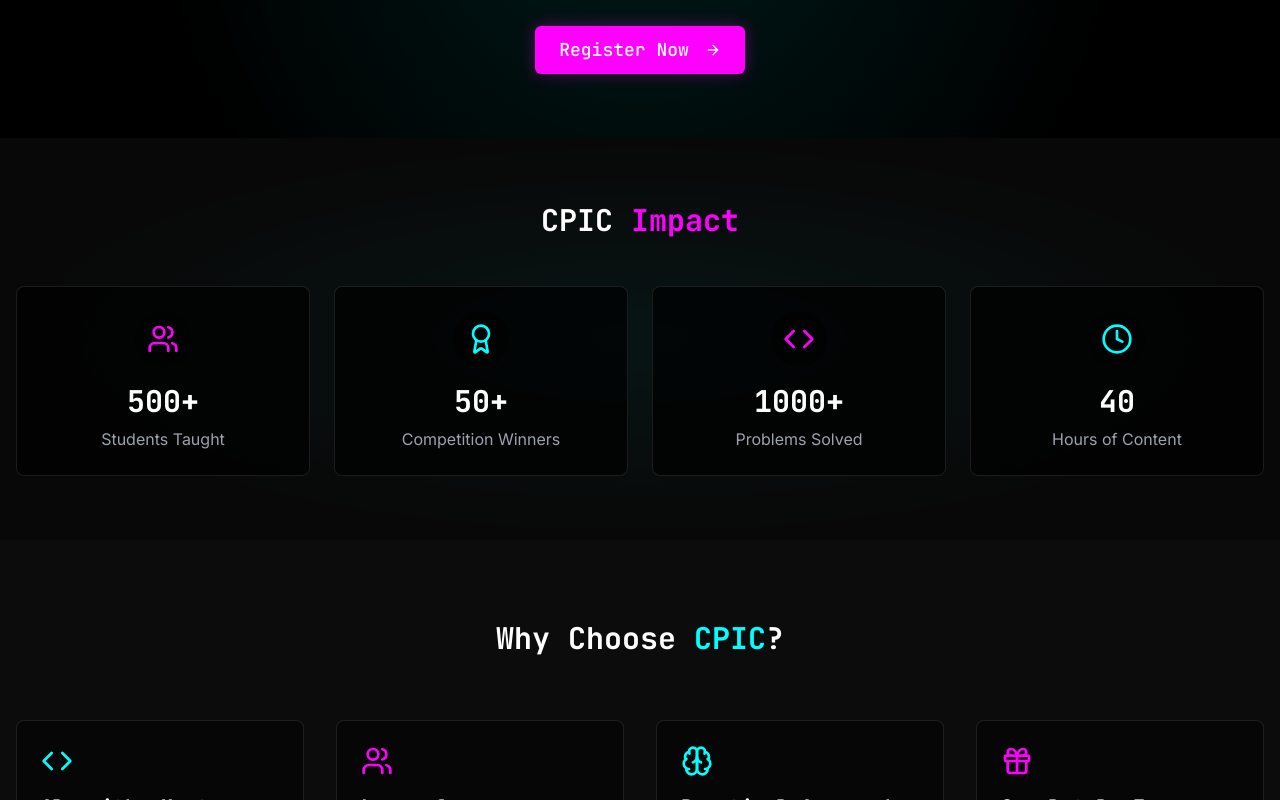
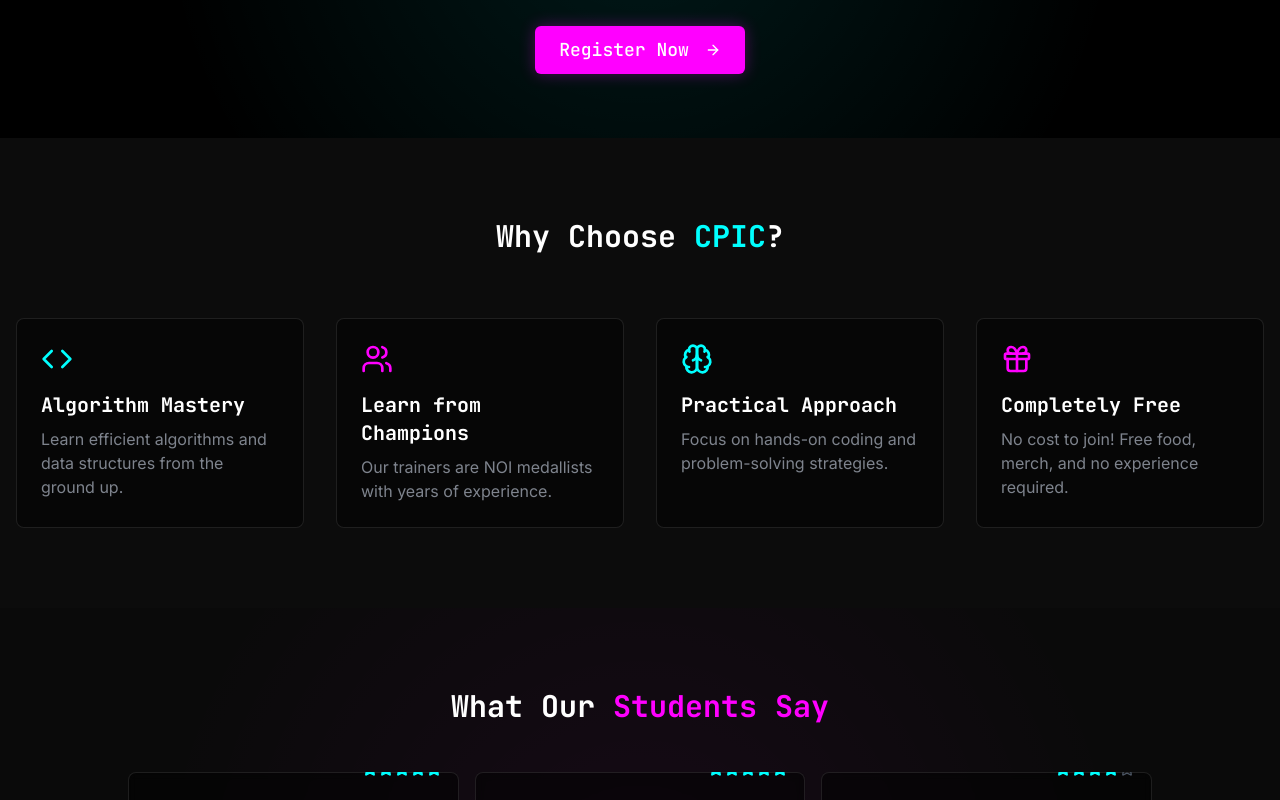
Before and after one commit to Hijackedsoul/cpic, a React (Vite) app: page / in a window 1280 px wide. Shown: the part 1220-2020 px from the top of the page. Built offline with nearby package versions, Linux system fonts and the light colour scheme.

Commit message:
Refactor: Remove CPIC impact section and update testimonials
- Removed the "CPIC Impact" section from the homepage.
- Copied the testimonial quotes from the About page to the homepage's "What Our Students Say" section.

```diff
--- a/src/components/TestimonialCarousel.tsx
+++ b/src/components/TestimonialCarousel.tsx
@@ -40,6 +40,18 @@ const testimonials: Testimonial[] = [
     role: "Computing Student",
     testimonial: "Great course structure and engaging instructors. I learned more in 5 days than I did in an entire semester.",
     rating: 5
+  },
+  {
+    name: "Tien Kai",
+    role: "CPIC 2024 Participant",
+    testimonial: "In the span of a short 4 days, CPIC helped me to gain my footing in competitive programming, and motivated me to explore more into this field. I gained many connections with trainers who were genuinely impressive and did not hesitate to answer my questions even after the course. Now I'm out here grinding for NOI and suffering... but like, in a good way.",
+    rating: 5
+  },
+  {
+    name: "Prudent",
+    role: "CPIC 2024 Participant",
+    testimonial: "I joined CPIC knowing almost nothing about competitive programming—just vibes and curiosity. But thanks to the amazing mentors and structured lessons, I actually understood things (crazy, I know). Fast forward: I've won medals at NOI and a bunch of other CP contests. CPIC really gave me the push I didn't know I needed.",
+    rating: 5
   }
 ];
 
--- a/src/pages/Index.tsx
+++ b/src/pages/Index.tsx
@@ -1,5 +1,4 @@
-
-import { ArrowRight, Code, Users, Database, Brain, Gift, Calendar, Clock, MapPin, Award, Target } from 'lucide-react';
+import { ArrowRight, Code, Users, Database, Brain, Gift, Calendar, Clock, MapPin } from 'lucide-react';
 import { Button } from '@/components/ui/button';
 import Layout from '@/components/Layout';
 import TypewriterText from '@/components/TypewriterText';
@@ -10,7 +9,6 @@ import { motion } from 'framer-motion';
 import ParticleBackground from '@/components/ParticleBackground';
 import FloatingCodeSnippets from '@/components/FloatingCodeSnippets';
 import TestimonialCarousel from '@/components/TestimonialCarousel';
-import AnimatedStats from '@/components/AnimatedStats';
 import InteractiveFeatureCard from '@/components/InteractiveFeatureCard';
 
 const Index = () => {
@@ -196,30 +194,6 @@ const Index = () => {
         </motion.div>
       </section>
 
-      {/* Stats Section */}
-      <section className="py-16 bg-[#080808] relative overflow-hidden">
-        <div className="absolute inset-0 z-0">
-          <div className="absolute inset-0 bg-[radial-gradient(ellipse_at_center,rgba(0,255,255,0.05)_0,rgba(0,0,0,0)_70%)]"></div>
-        </div>
-
-        <motion.div
-          className="container mx-auto px-4 z-10 relative"
-          initial="hidden"
-          whileInView="visible"
-          viewport={{ once: true }}
-          variants={containerVariants}
-        >
-          <motion.h2
-            className="text-3xl font-bold text-center text-white mb-12"
-            variants={itemVariants}
-          >
-            CPIC <span className="text-neon-magenta">Impact</span>
-          </motion.h2>
-
-          <AnimatedStats />
-        </motion.div>
-      </section>
-
       {/* Features Section with interactive cards */}
       <section className="py-20 bg-[#0C0C0C]">
         <motion.div
```
